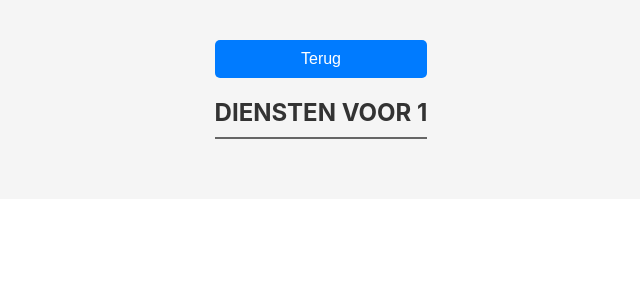
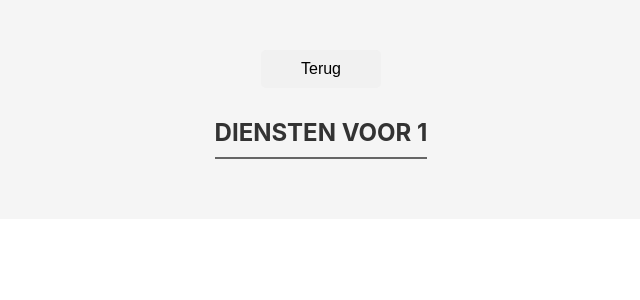
Before and after one commit to Yordaniramirez/kappers_klant_boookings_app, a React (Create React App) app: page /diensten/1 in a window 1280 px wide. Shown: the top 300 px of the page, without its empty margins (319-959 px from the left). Built offline with nearby package versions, Linux system fonts and the light colour scheme.

Commit message:
style gegeven aan dienstPage en KapperkiezenP

```diff
--- a/src/components/CSS_STYLES/DienstenPage.css
+++ b/src/components/CSS_STYLES/DienstenPage.css
@@ -50,3 +50,22 @@
   flex-wrap: wrap;
   justify-content: center;
 }
+
+/* ... bestaande stijlen ... */
+
+.back-button {
+  width: 120px;
+  background-color: #f1f1f1;
+  color: black;
+  padding: 10px 20px;
+  margin: 10px;
+  border-radius: 5px;
+  cursor: pointer;
+}
+
+.back-button:hover {
+  background-color: blue; /* Of welke kleur je ook wilt */
+  color: white; /* Tekstkleur wanneer erover gehoverd wordt */
+}
+
+/* ... overige stijlen ... */
--- a/src/components/DienstenPage.js
+++ b/src/components/DienstenPage.js
@@ -78,7 +78,7 @@ function DienstenPage({ setSelectedDienst }) {
 
   return (
     <div className="App-header">
-    <button onClick={() => navigate(-1)}>Terug</button>
+          <button className="back-button" onClick={() => navigate(-1)}>Terug</button> {/* Nieuwe klasse toegevoegd */}
     <h2 className="category-title">Diensten voor {category}</h2>
     <div className="service-container"> {/* Nieuwe container voor de kaarten */}
       {services.map(service => (
--- a/src/components/KapperKiezenPage.js
+++ b/src/components/KapperKiezenPage.js
@@ -36,8 +36,9 @@ function KapperKiezenPage({ selectedDienst }) {
 
   return (
     <div className="App-header">
-       <button onClick={() => navigate(-1)}>Terug</button>
+       <button className="back-button" onClick={() => navigate(-1)}>Terug</button>
       <h2 className="category-title">Kies een kapper</h2>
+      <div className="service-container">
       {kappers.map(kapper => (
       <div className="category-card" key={kapper.name} onClick={() => handleServiceClick(kapper.name)}>
 
@@ -46,6 +47,7 @@ function KapperKiezenPage({ selectedDienst }) {
         </div>
       ))}
     </div>
+    </div>
   );
 }
 
```
